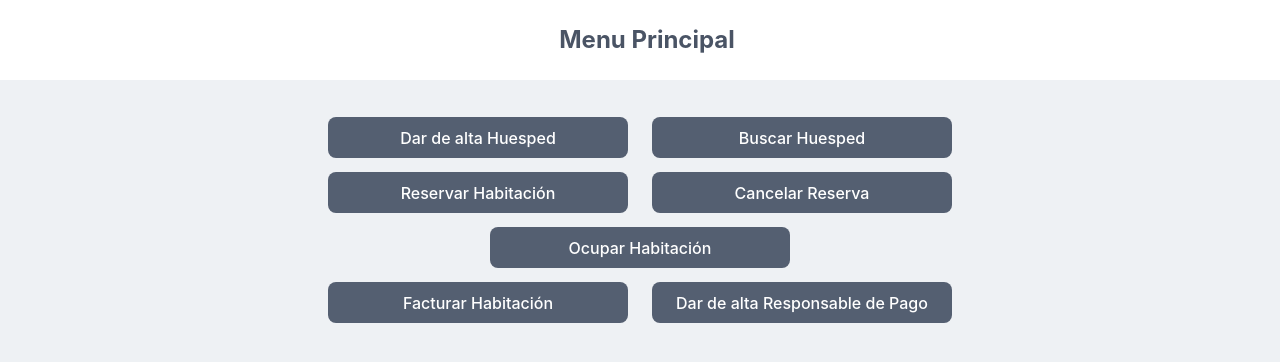
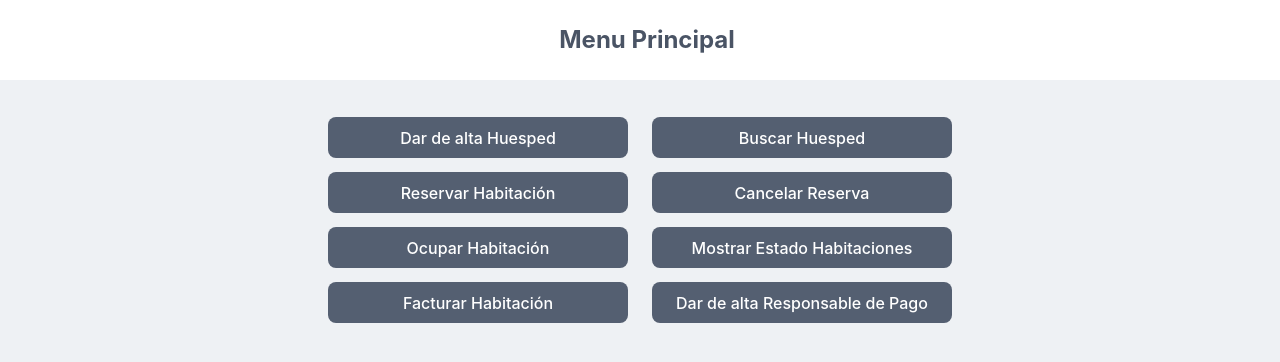
Before and after one commit to lumaglia/TP-DESO, a Next.js app in the folder frontend/: page / in a window 1280 px wide. Shown: the top 362 px of the page. Built offline with nearby package versions, Linux system fonts and the light colour scheme.

Commit message:
fix(front): Mostrar Estado Habitaciones agregado de nuevo al menu

```diff
--- a/frontend/app/page.tsx
+++ b/frontend/app/page.tsx
@@ -30,6 +30,9 @@ export default function Home() {
                     <Link href='/Estadia/Alta'>
                         <button className='Button FixedLength'>Ocupar Habitación</button>
                     </Link>
+                    <Link href='/Habitacion/Buscar'>
+                        <button className='Button FixedLength'>Mostrar Estado Habitaciones</button>
+                    </Link>
                 </Row>
                 <Row>
                     <Link href='/Factura/Crear'>
```
